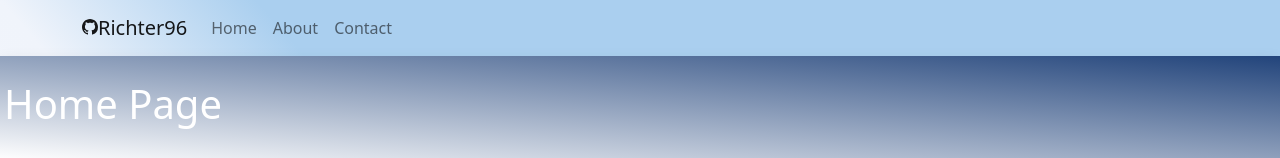
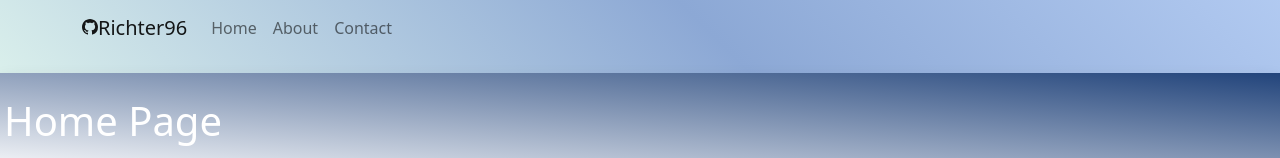
Before and after one commit to Richter96/vite-boolfolio, a Vue app: page / in a window 1280 px wide. Shown: the top 158 px of the page. Built offline with nearby package versions, Linux system fonts and the light colour scheme; no server answers.

Commit message:
background color

```diff
--- a/src/styles/general.scss
+++ b/src/styles/general.scss
@@ -4,10 +4,23 @@
 
 
 body {
-    background-color: $bg_body;
-    background-image: linear-gradient(to top right, #FFFFFF 0%, $bg_body 50%, #AACFEF 60%);
+
+    // background-color: $bg_body;
+    background-image: linear-gradient(45deg, #6a98e38e, #8fd4ffdc, $bg_body, #9dffb734, #8ca8d5, #92bcff89, #b8ff8888);
+    background-size: 200% 200%;
+    animation: color 80s ease-in-out infinite;
 
     /* navbar */
+    .nav_header {
+        a {
+            margin-bottom: 1rem;
+            border-bottom: 0.5px solid #ffffff00;
+        }
+
+        a:hover {
+            border-bottom: 0.5px solid #22447b;
+        }
+    }
 
     /* endnavbar */
 
@@ -163,4 +176,39 @@ body {
         -moz-box-shadow: 0 0 0 0 rgba(204, 169, 44, 0);
         box-shadow: 0 0 0 0 rgba(204, 169, 44, 0);
     }
+
+
+
+    /* animation bg body */
+
 }
+
+@keyframes color {
+    0% {
+        background-position: 0 0%;
+    }
+
+    20% {
+        background-position: 40% 20%;
+    }
+
+    40% {
+        background-position: 0% 50%;
+
+    }
+
+    60% {
+        background-position: 100% 50%;
+    }
+
+    80% {
+        background-position: 40% 20%;
+
+    }
+
+    100% {
+        background-position: 0% 0%;
+
+    }
+
+}
--- a/src/styles/partials/_variable.scss
+++ b/src/styles/partials/_variable.scss
@@ -1 +1,8 @@
-$bg_body: #f0f4fb;
+$bg_body: #d1e2ff;
+$bg_me1: #bfd8ff;
+$bg_me2: #6ea3ff90;
+
+$bg_body2: #F8FFE5;
+$bg_body1: #06D6A0;
+$bg_body4: #EF476F;
+$bg_body3: #FFC43D;
```
